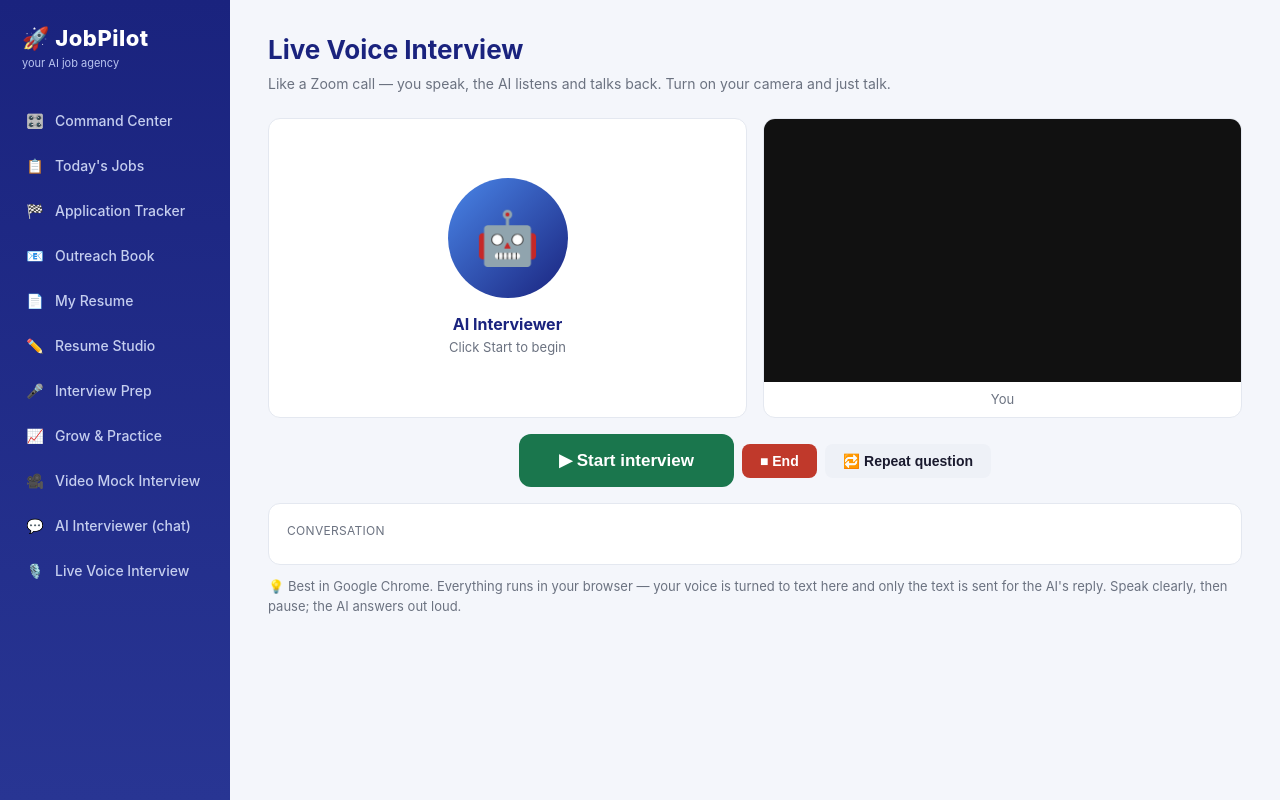
After one commit to vasaviAnnapureddy/JobPilot, a Django app: template web/dashboard/templates/dashboard/live.html in a window 1280 px wide. The commit adds this page. Run offline with Django 5.2, Linux system fonts and the light colour scheme; the template is opened without the code that fills it, so the values that code supplies are empty.

Commit message:
Live voice interview (Zoom-like) + coach names specific problems
- web/live: camera self-view + AI voice loop (browser STT -> interview_chat ->
  browser TTS speaks the reply). Turn-based spoken conversation, free browser tech.
- coding_coach: 'solve tomorrow' now names 3 real LeetCode problems by name
  (verified: Two Sum, Contains Duplicate, Valid Anagram for a beginner)

Co-Authored-By: Claude Fable 5 <noreply@anthropic.com>

```diff
--- a/web/dashboard/templates/dashboard/base.html
+++ b/web/dashboard/templates/dashboard/base.html
@@ -80,6 +80,7 @@
       <a href="/grow/" class="{% if page == 'grow' %}active{% endif %}"><span class="ico">📈</span> Grow &amp; Practice</a>
       <a href="/mock/" class="{% if page == 'mock' %}active{% endif %}"><span class="ico">🎥</span> Video Mock Interview</a>
       <a href="/chat/" class="{% if page == 'chat' %}active{% endif %}"><span class="ico">💬</span> AI Interviewer (chat)</a>
+      <a href="/live/" class="{% if page == 'live' %}active{% endif %}"><span class="ico">🎙️</span> Live Voice Interview</a>
     </nav>
   </aside>
   <main class="main">
--- /dev/null
+++ b/web/dashboard/templates/dashboard/live.html
@@ -0,0 +1,122 @@
+{% extends "dashboard/base.html" %}
+{% block title %}Live Voice Interview{% endblock %}
+{% block body %}
+<h1>Live Voice Interview</h1>
+<p class="sub">Like a Zoom call — you speak, the AI listens and talks back. Turn on your camera and just talk.</p>
+
+{% csrf_token %}
+
+<div class="grid g2" style="align-items:stretch">
+  <!-- AI interviewer -->
+  <div class="card" style="text-align:center;display:flex;flex-direction:column;justify-content:center;min-height:300px">
+    <div id="aiFace" style="width:120px;height:120px;border-radius:50%;margin:0 auto;
+      background:linear-gradient(135deg,#4a86e8,#1a237e);display:flex;align-items:center;
+      justify-content:center;font-size:52px;transition:transform .2s">🤖</div>
+    <div style="margin-top:14px;font-weight:700;color:var(--navy)">AI Interviewer</div>
+    <div id="aiState" class="muted" style="font-size:13px;margin-top:2px">Click Start to begin</div>
+  </div>
+  <!-- You -->
+  <div class="card" style="padding:0;overflow:hidden;min-height:300px;display:flex;flex-direction:column">
+    <video id="cam" autoplay muted playsinline style="width:100%;flex:1;object-fit:cover;background:#111"></video>
+    <div class="muted" style="padding:8px 12px;text-align:center;font-size:13px">You</div>
+  </div>
+</div>
+
+<div class="row-flex" style="margin:16px 0;justify-content:center">
+  <button id="startBtn" class="btn green big">▶ Start interview</button>
+  <button id="stopBtn" class="btn red" disabled>■ End</button>
+  <button id="repeatBtn" class="btn ghost" disabled>🔁 Repeat question</button>
+</div>
+
+<!-- Live captions -->
+<div class="card">
+  <div class="muted" style="font-size:12px;text-transform:uppercase;letter-spacing:.3px;margin-bottom:6px">Conversation</div>
+  <div id="captions" style="max-height:34vh;overflow-y:auto;font-size:14px;line-height:1.6"></div>
+</div>
+
+<p class="muted" style="margin-top:12px">
+  💡 Best in Google Chrome. Everything runs in your browser — your voice is turned to text here and only the text is sent for the AI's reply. Speak clearly, then pause; the AI answers out loud.
+</p>
+
+<script>
+const role = "{{ role|escapejs }}";
+const csrf = document.querySelector('[name=csrfmiddlewaretoken]').value;
+const el = id => document.getElementById(id);
+let messages = [], running = false, lastAI = "";
+
+const SR = window.SpeechRecognition || window.webkitSpeechRecognition;
+let rec = null;
+if(SR){ rec = new SR(); rec.lang='en-IN'; rec.interimResults=true; rec.continuous=false; }
+
+function addCaption(who, text){
+  const d=document.createElement('div');
+  d.style.margin='6px 0';
+  d.innerHTML = `<strong style="color:${who==='AI'?'#4a86e8':'#1a764d'}">${who}:</strong> ${text}`;
+  el('captions').appendChild(d); el('captions').scrollTop = el('captions').scrollHeight;
+  return d;
+}
+
+// AI speaks out loud, then calls onDone
+function speak(text, onDone){
+  el('aiState').textContent = 'Speaking…';
+  el('aiFace').style.transform='scale(1.08)';
+  const u = new SpeechSynthesisUtterance(text);
+  u.lang='en-US'; u.rate=1.0; u.pitch=1.0;
+  const voices = speechSynthesis.getVoices();
+  const v = voices.find(x=>/female|zira|samantha|google us/i.test(x.name)) || voices[0];
+  if(v) u.voice=v;
+  u.onend = ()=>{ el('aiFace').style.transform='scale(1)'; if(onDone) onDone(); };
+  speechSynthesis.cancel(); speechSynthesis.speak(u);
+}
+
+// get the AI's next line from the server
+async function aiTurn(){
+  el('aiState').textContent = 'Thinking…';
+  try{
+    const r = await fetch('/chat/send/', {method:'POST',
+      headers:{'Content-Type':'application/json','X-CSRFToken':csrf},
+      body: JSON.stringify({messages, role})});
+    const d = await r.json();
+    lastAI = d.reply;
+    messages.push({role:'assistant', content:d.reply});
+    addCaption('AI', d.reply);
+    speak(d.reply, ()=>{ if(running) listen(); });
+  }catch(e){ el('aiState').textContent='Error — click Repeat.'; }
+}
+
+// listen to the candidate
+function listen(){
+  if(!rec){ el('aiState').textContent='Voice not supported — use Chrome.'; return; }
+  el('aiState').textContent = '🎧 Listening… (speak, then pause)';
+  let finalText='';
+  rec.onresult = ev=>{
+    finalText='';
+    for(let i=0;i<ev.results.length;i++) finalText += ev.results[i][0].transcript;
+  };
+  rec.onend = ()=>{
+    if(!running) return;
+    const said = finalText.trim();
+    if(said){ addCaption('You', said); messages.push({role:'user', content:said}); aiTurn(); }
+    else { listen(); }  // heard nothing, listen again
+  };
+  try{ rec.start(); }catch(e){ setTimeout(listen, 500); }
+}
+
+el('startBtn').onclick = async ()=>{
+  try{
+    const stream = await navigator.mediaDevices.getUserMedia({video:true, audio:true});
+    el('cam').srcObject = stream;
+  }catch(e){ el('aiState').textContent='Allow camera & mic to start.'; return; }
+  running = true; messages=[]; el('captions').innerHTML='';
+  el('startBtn').disabled=true; el('stopBtn').disabled=false; el('repeatBtn').disabled=false;
+  speechSynthesis.getVoices();     // warm up voices
+  aiTurn();                        // AI greets + asks first question, then listens
+};
+el('stopBtn').onclick = ()=>{
+  running=false; if(rec) rec.abort(); speechSynthesis.cancel();
+  el('aiState').textContent='Interview ended. Press Start to go again.';
+  el('startBtn').disabled=false; el('stopBtn').disabled=true; el('repeatBtn').disabled=true;
+};
+el('repeatBtn').onclick = ()=>{ if(lastAI) speak(lastAI, ()=>{ if(running) listen(); }); };
+</script>
+{% endblock %}
--- a/web/dashboard/views.py
+++ b/web/dashboard/views.py
@@ -375,6 +375,11 @@ def chat_page(request):
     return render(request, "dashboard/chat.html", {"role": role})
 
 
+def live_page(request):
+    role = request.GET.get("role", "AI/ML Engineer")
+    return render(request, "dashboard/live.html", {"role": role})
+
+
 @require_POST
 def chat_send(request):
     """Receives the conversation so far, returns the interviewer's next message."""
--- a/web/jobpilot_web/urls.py
+++ b/web/jobpilot_web/urls.py
@@ -18,4 +18,5 @@ urlpatterns = [
     path("mock/feedback/", views.mock_feedback, name="mock_feedback"),
     path("chat/", views.chat_page, name="chat"),
     path("chat/send/", views.chat_send, name="chat_send"),
+    path("live/", views.live_page, name="live"),
 ]
```
Also changed, not shown: agents/coding_coach.py (+8 -8 lines).
